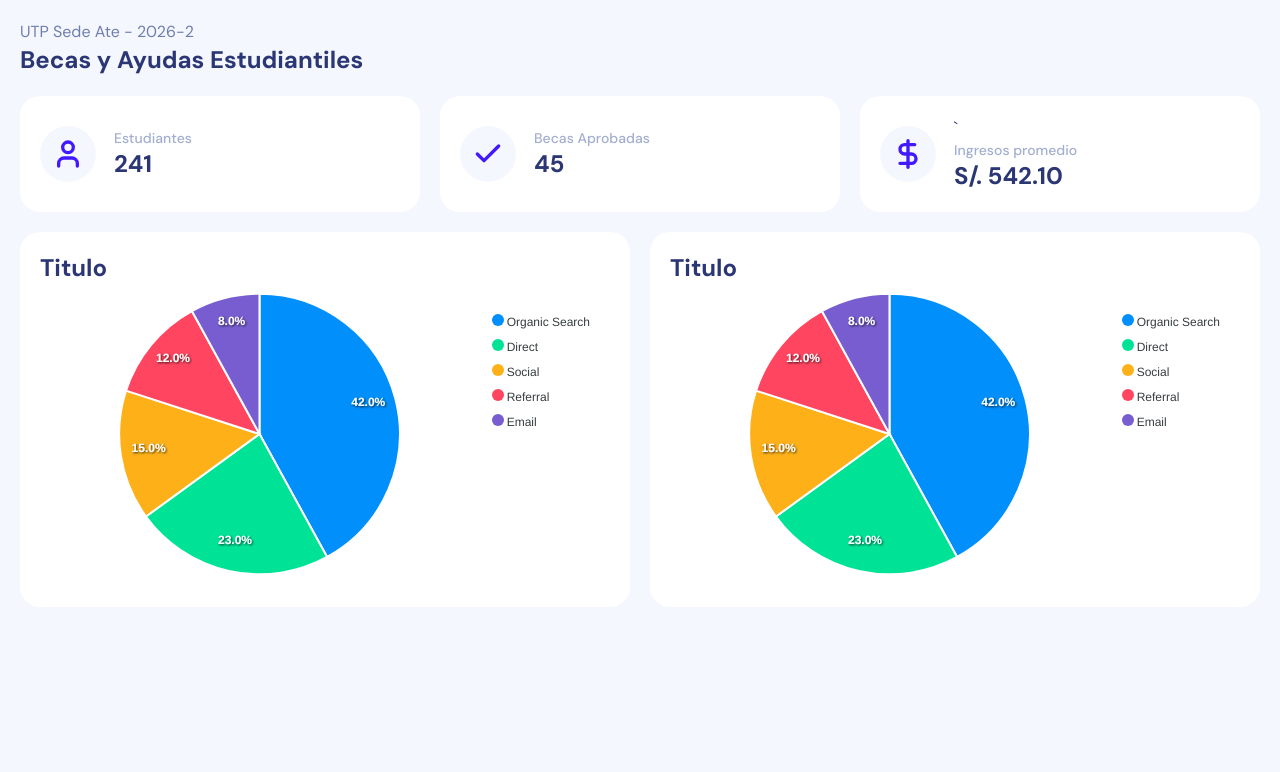
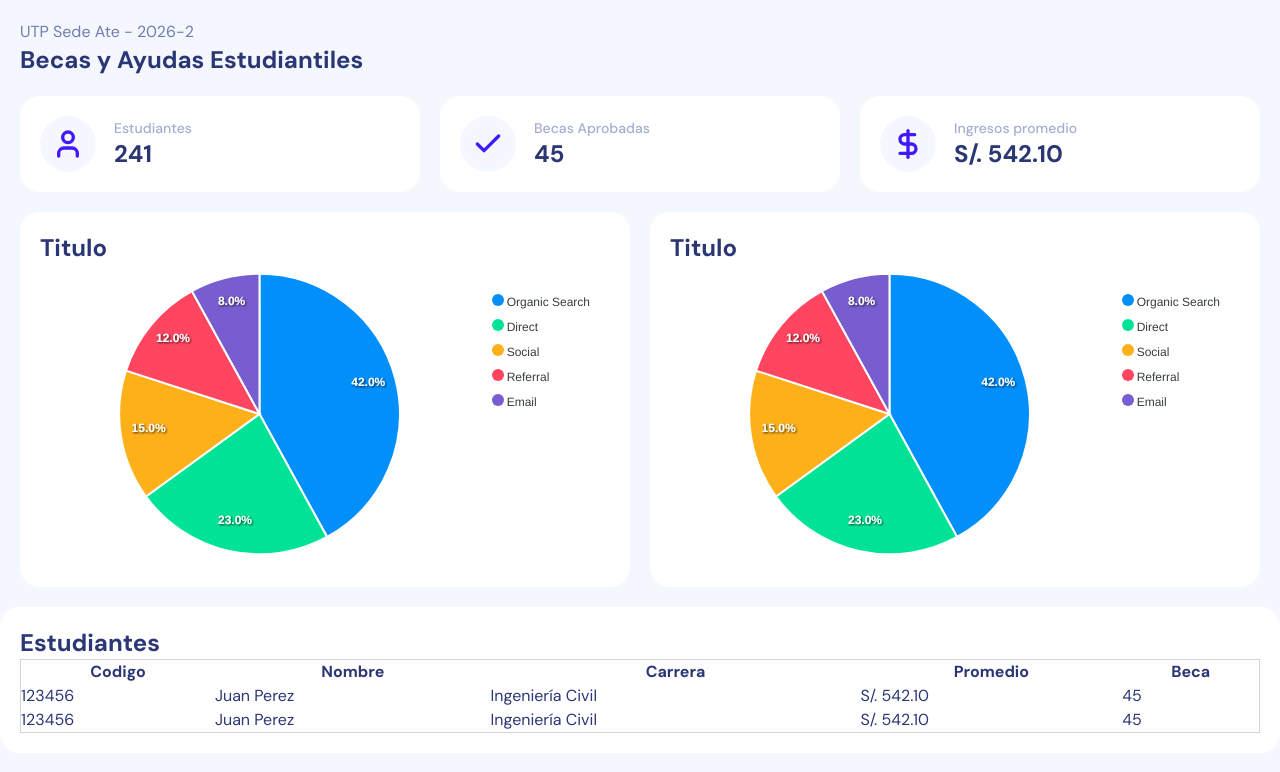
Before and after one commit to calixto24/lenguaje-programacion, a FastAPI app: template templates/index.html in a window 1280 px wide. Shown: the top 772 px of the page. Run offline with FastAPI, Linux system fonts and the light colour scheme; the template is opened without the code that fills it, so the values that code supplies are empty; some libraries are stand-ins or nearby versions.

Commit message:
avance tabla

```diff
--- a/templates/index.html
+++ b/templates/index.html
@@ -79,7 +79,7 @@
               stroke-width="2.5"
             ></i>
           </div>
-          <div> `
+          <div>
             <h3 class="text-sm font-medium text-card-foreground">
               Ingresos promedio
             </h3>
@@ -98,6 +98,37 @@
           <div id="departmentsPieChart"></div>
         </div>
       </div>
+    </div>
+
+    <div class="card">
+      <h3 class="card-title">Estudiantes</h3>
+      <table class="table-auto w-full border border-gray-300 rounded-3xl">
+        <thead>
+          <tr>
+            <th>Codigo</th>
+            <th>Nombre</th>
+            <th>Carrera</th>
+            <th>Promedio</th>
+            <th>Beca</th>
+          </tr>
+        </thead>
+        <tbody>
+          <tr>
+            <td>123456</td>
+            <td>Juan Perez</td>
+            <td>Ingeniería Civil</td>
+            <td>S/. 542.10</td>
+            <td>45</td>
+          </tr>
+          <tr>
+            <td>123456</td>
+            <td>Juan Perez</td>
+            <td>Ingeniería Civil</td>
+            <td>S/. 542.10</td>
+            <td>45</td>
+          </tr>
+        </tbody>
+      </table>
     </div>
 
     <script src="https://unpkg.com/lucide@latest/dist/umd/lucide.js"></script>
```
